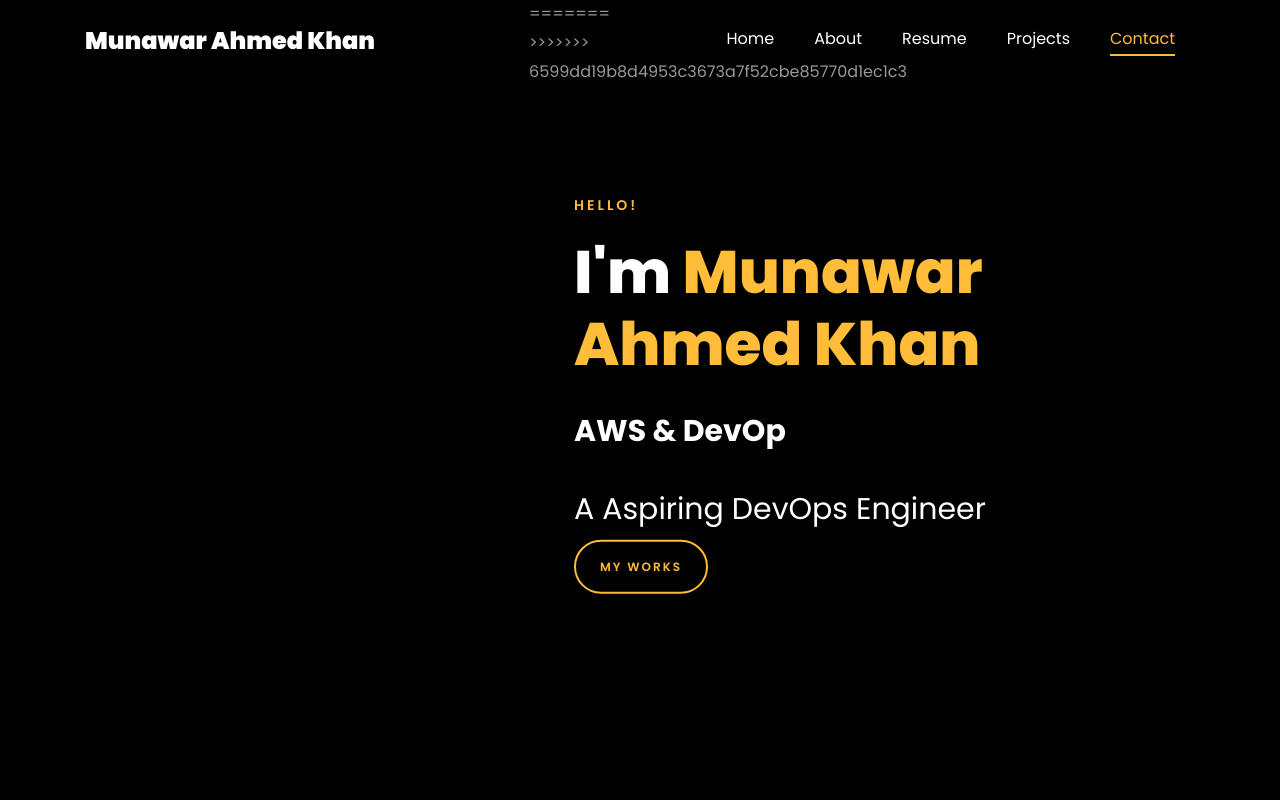
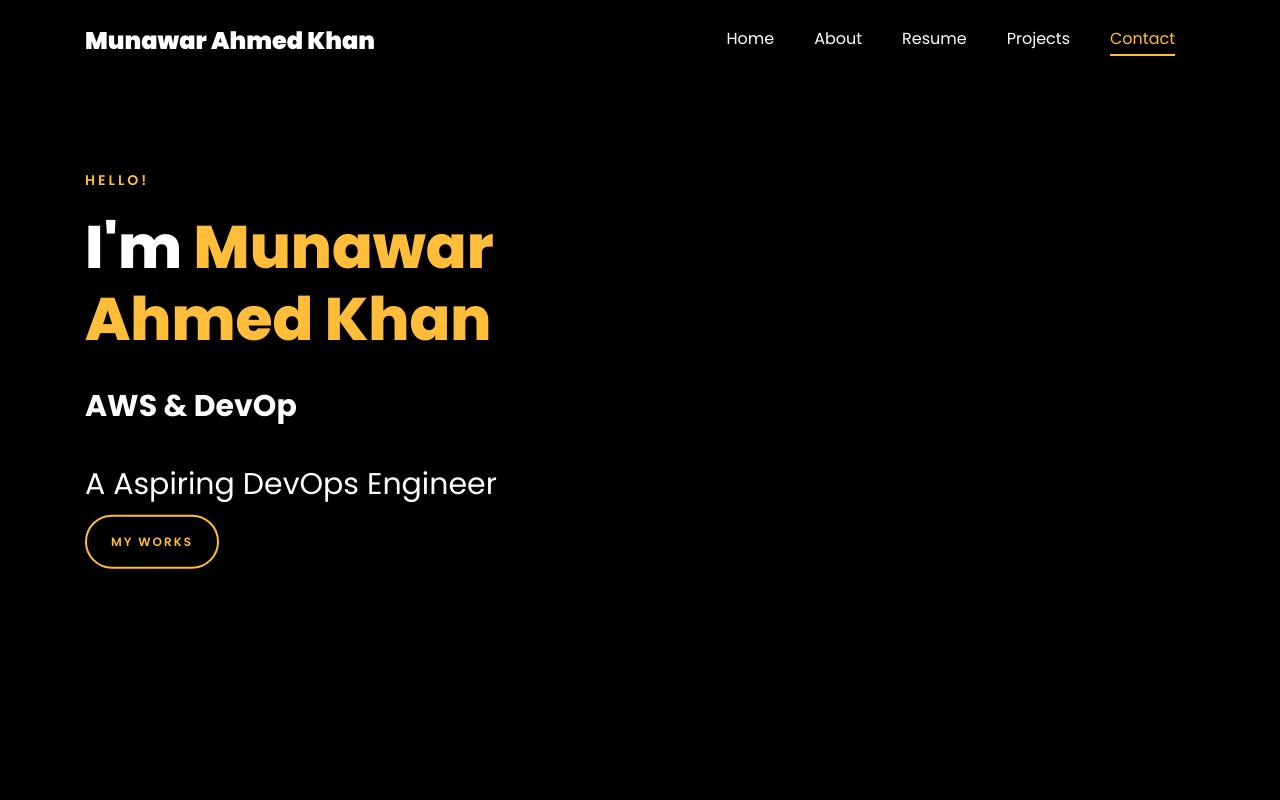
Before and after one commit to 001munawar/Protfolio, a plain HTML site: page index.html in a window 1280 px wide. Shown: the top 800 px of the page. Drawn offline with Linux system fonts and the light colour scheme; files whose address does not match are found by name.

Commit message:
Initial commit

```diff
--- a/index.html
+++ b/index.html
@@ -141,11 +141,7 @@
 	      	<div class="overlay"></div>
 	         <div class="container">
 	          <div class="row d-md-flex no-gutters slider-text align-items-end justify-content-end" data-scrollax-parent="true">
-<<<<<<< HEAD
-	          	<div class="one-third js-fullheight order-md-last img" style="background-image:url(images/.png);">
-=======
 	          	<div class="one-third js-fullheight order-md-last img" style="background-image:url(.png);">
->>>>>>> 6599dd19b8d4953c3673a7f52cbe85770d1ec1c3
 	          	 <div class="overlay"></div>
 	          	</div>
 		          <div class="one-forth d-flex  align-items-center ftco-animate" data-scrollax=" properties: { translateY: '70%' }">
```
